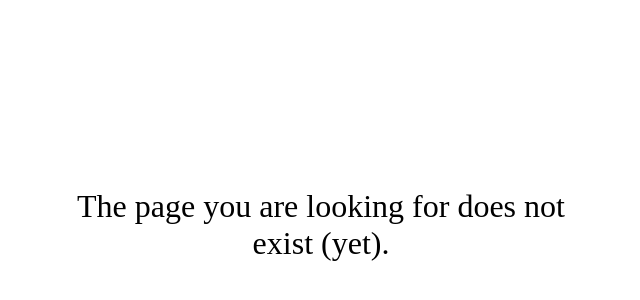
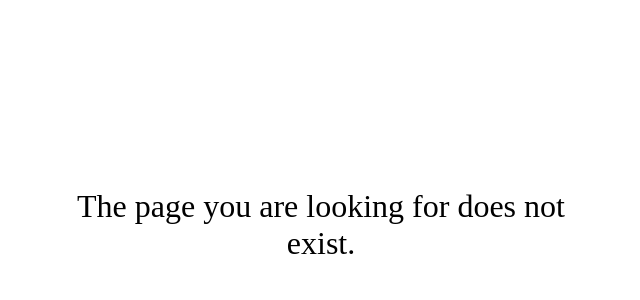
Before and after one commit to expired-data/speedrun-strategies, a React app: page / in a window 1280 px wide. Shown: the part 18-318 px from the top of the page, without its empty margins (319-959 px from the left). Built offline with nearby package versions, Linux system fonts and the light colour scheme.

Commit message:
Removed Yet from not found page

```diff
--- a/src/routes/NotFound.tsx
+++ b/src/routes/NotFound.tsx
@@ -10,5 +10,5 @@ const CenteredDiv = styled.div`
 `;
 
 export const NotFound: FC<{}> = () => (
-  <CenteredDiv>The page you are looking for does not exist (yet).</CenteredDiv>
+  <CenteredDiv>The page you are looking for does not exist.</CenteredDiv>
 );
```
Also changed, not shown: 1 other file (tests, documents, lock files or other folders).
